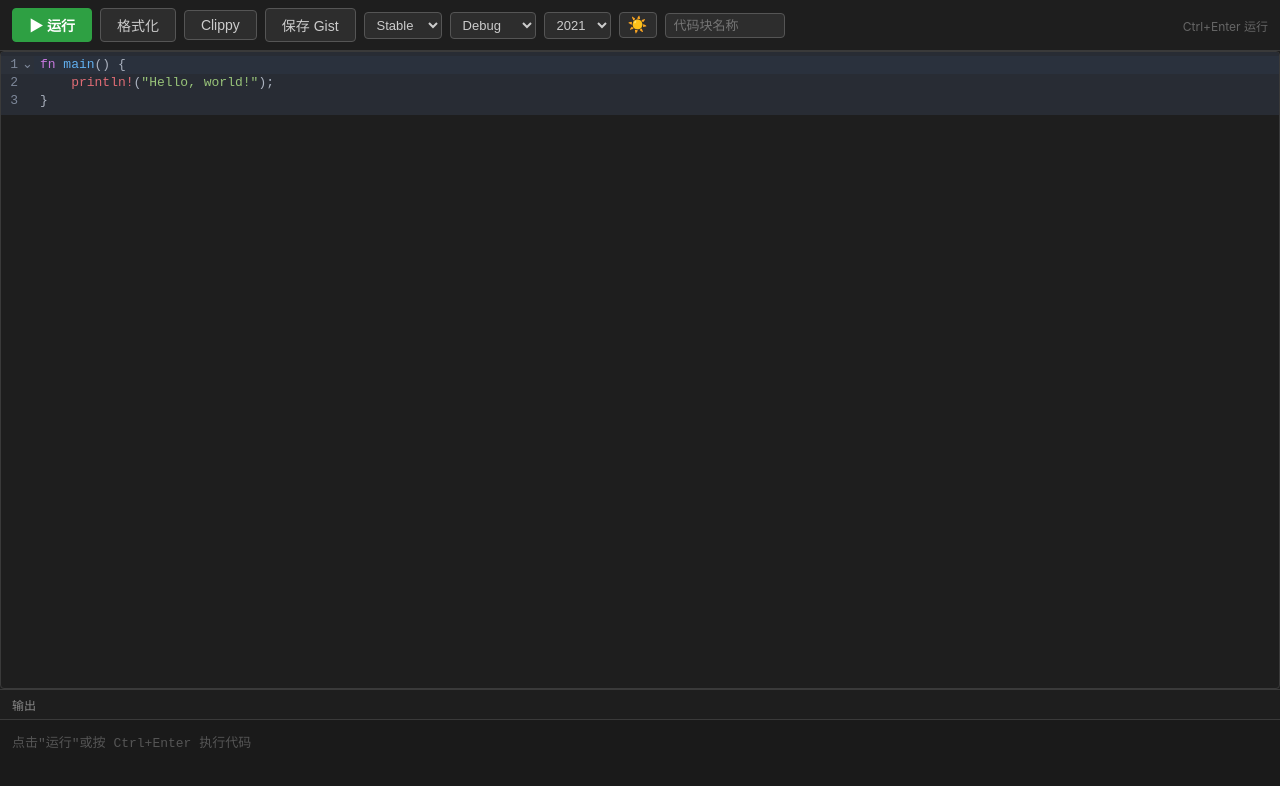
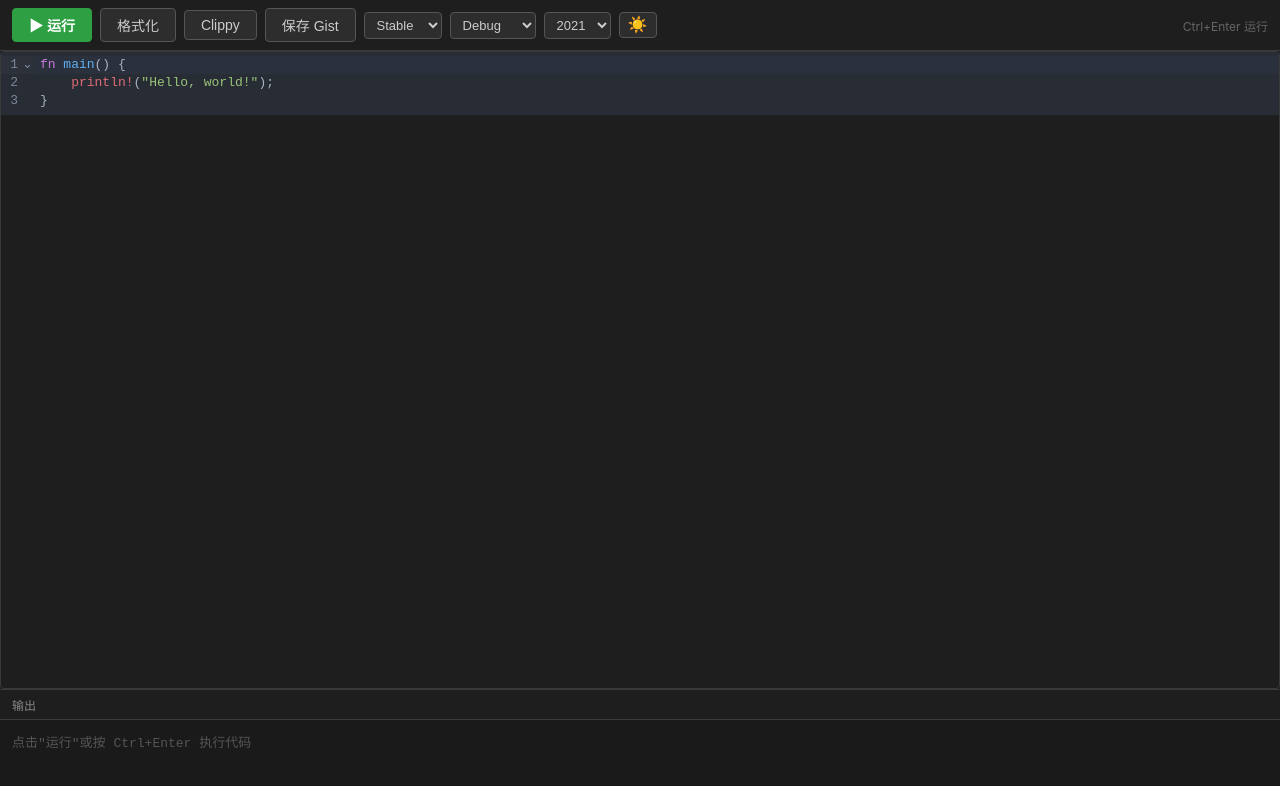
Before and after one commit to Wayne-lys/feishu-rust-playground, a Vue app: page / in a window 1280 px wide. Shown: the top 786 px of the page. Built offline with nearby package versions, Linux system fonts and the light colour scheme.

Commit message:
feat: use block query param for isolated editors

```diff
--- a/src/App.vue
+++ b/src/App.vue
@@ -4,10 +4,10 @@
       v-model:channel="channel"
       v-model:mode="mode"
       v-model:edition="edition"
-      v-model:blockName="blockName"
       :isRunning="isRunning"
       :isSaving="isSaving"
       :dark="isDark"
+      :blockId="blockId"
       @run="runCode"
       @format="formatCode"
       @clippy="clippyCode"
@@ -26,15 +26,15 @@ import Toolbar from './components/Toolbar.vue'
 import Output from './components/Output.vue'
 import { usePlayground } from './composables/usePlayground.js'
 import { useGist } from './composables/useGist.js'
+import { getBlockIdFromSearch, createScopedStorageKey } from './composables/playgroundIdentity.js'
 
 const params = new URLSearchParams(window.location.search)
-const BLOCK_NAME_KEY = 'feishu-rust-playground-block-name'
 const DEFAULT_CODE = `fn main() {\n    println!("Hello, world!");\n}`
 const PROXY_URL = import.meta.env.VITE_PROXY_URL || 'https://play.rust-lang.org'
+const blockId = getBlockIdFromSearch(window.location.search)
 
-const blockName = ref(localStorage.getItem(BLOCK_NAME_KEY) || '')
-const storageKey = computed(() => blockName.value ? `feishu-rust-playground-code-${blockName.value}` : 'feishu-rust-playground-code')
-const themeKey = computed(() => blockName.value ? `feishu-rust-playground-theme-${blockName.value}` : 'feishu-rust-playground-theme')
+const storageKey = computed(() => createScopedStorageKey('feishu-rust-playground-code', blockId))
+const themeKey = computed(() => createScopedStorageKey('feishu-rust-playground-theme', blockId))
 
 const code = ref(DEFAULT_CODE)
 const channel = ref('stable')
@@ -43,19 +43,16 @@ const edition = ref('2021')
 const isDark = ref(true)
 
 const { execute, format, clippy, output, error, isRunning } = usePlayground(PROXY_URL)
-const { saveToGist, loadFromGist, isSaving, gistError } = useGist()
+const { saveToGist, loadFromGist, isSaving } = useGist()
 
 onMounted(async () => {
-  // Restore theme
   const savedTheme = localStorage.getItem(themeKey.value)
   if (savedTheme) isDark.value = savedTheme === 'dark'
   applyTheme()
 
-  // Restore code
   const saved = localStorage.getItem(storageKey.value)
   if (saved) code.value = saved
 
-  // Load from gist URL param
   const gistId = params.get('gist')
   if (gistId) {
     const gistCode = await loadFromGist(gistId)
@@ -63,16 +60,8 @@ onMounted(async () => {
   }
 })
 
-// Save code when it changes
 watch(code, (val) => {
   localStorage.setItem(storageKey.value, val)
-})
-
-// When blockName changes, save it and load the corresponding code
-watch(blockName, (name) => {
-  localStorage.setItem(BLOCK_NAME_KEY, name)
-  const saved = localStorage.getItem(storageKey.value)
-  code.value = saved || DEFAULT_CODE
 })
 
 function toggleTheme() {
@@ -104,7 +93,7 @@ async function clippyCode() {
 
 async function saveGist() {
   const url = await saveToGist(code.value)
-  if (url) alert(`已保存！Gist 链接: ${url}`)
+  if (url) alert(`\u5df2\u4fdd\u5b58\uff01Gist \u94fe\u63a5: ${url}`)
 }
 </script>
 
--- a/src/components/Toolbar.vue
+++ b/src/components/Toolbar.vue
@@ -1,12 +1,12 @@
 <template>
   <div class="toolbar">
     <button class="btn btn-run" @click="$emit('run')" :disabled="isRunning">
-      {{ isRunning ? '运行中...' : '▶ 运行' }}
+      {{ isRunning ? runText.running : runText.idle }}
     </button>
-    <button class="btn" @click="$emit('format')" :disabled="isRunning">格式化</button>
+    <button class="btn" @click="$emit('format')" :disabled="isRunning">{{ formatText }}</button>
     <button class="btn" @click="$emit('clippy')" :disabled="isRunning">Clippy</button>
     <button class="btn" @click="$emit('save-gist')" :disabled="isSaving">
-      {{ isSaving ? '保存中...' : '保存 Gist' }}
+      {{ isSaving ? saveText.saving : saveText.idle }}
     </button>
 
     <select v-model="channelModel">
@@ -26,19 +26,15 @@
       <option value="2018">2018</option>
     </select>
 
-    <button class="btn btn-theme" @click="$emit('toggle-theme')" :title="dark ? '切换亮色' : '切换暗色'">
-      {{ dark ? '☀️' : '🌙' }}
+    <button class="btn btn-theme" @click="$emit('toggle-theme')" :title="dark ? lightTitle : darkTitle">
+      {{ dark ? sunIcon : moonIcon }}
     </button>
 
-    <input
-      class="block-name-input"
-      :value="blockName"
-      @change="$emit('update:blockName', $event.target.value.trim())"
-      placeholder="代码块名称"
-      title="给代码块起个名字，多个块的代码独立保存"
-    />
+    <span v-if="blockId" class="block-badge" :title="`block=${blockId}`">
+      #{{ blockId }}
+    </span>
 
-    <span class="shortcut-hint">Ctrl+Enter 运行</span>
+    <span class="shortcut-hint">{{ shortcutHint }}</span>
   </div>
 </template>
 
@@ -52,19 +48,38 @@ const props = defineProps({
   isRunning: { type: Boolean, default: false },
   isSaving: { type: Boolean, default: false },
   dark: { type: Boolean, default: true },
-  blockName: { type: String, default: '' }
+  blockId: { type: String, default: '' }
 })
 
-const emit = defineEmits(['run', 'format', 'clippy', 'save-gist', 'toggle-theme', 'update:channel', 'update:mode', 'update:edition', 'update:blockName'])
+const emit = defineEmits(['run', 'format', 'clippy', 'save-gist', 'toggle-theme', 'update:channel', 'update:mode', 'update:edition'])
+
+const runText = {
+  idle: '\u25b6 \u8fd0\u884c',
+  running: '\u8fd0\u884c\u4e2d...'
+}
+
+const saveText = {
+  idle: '\u4fdd\u5b58 Gist',
+  saving: '\u4fdd\u5b58\u4e2d...'
+}
+
+const formatText = '\u683c\u5f0f\u5316'
+const lightTitle = '\u5207\u6362\u4eae\u8272'
+const darkTitle = '\u5207\u6362\u6697\u8272'
+const shortcutHint = 'Ctrl+Enter \u8fd0\u884c'
+const sunIcon = '\u2600\ufe0f'
+const moonIcon = '\ud83c\udf19'
 
 const channelModel = computed({
   get: () => props.channel,
   set: (v) => emit('update:channel', v)
 })
+
 const modeModel = computed({
   get: () => props.mode,
   set: (v) => emit('update:mode', v)
 })
+
 const editionModel = computed({
   get: () => props.edition,
   set: (v) => emit('update:edition', v)
@@ -80,6 +95,7 @@ const editionModel = computed({
   background: var(--bg-toolbar);
   border-bottom: 1px solid var(--border);
 }
+
 .btn {
   padding: 6px 16px;
   border: 1px solid var(--border-btn);
@@ -89,29 +105,36 @@ const editionModel = computed({
   cursor: pointer;
   font-size: 14px;
 }
+
 .btn:hover { opacity: 0.8; }
 .btn:disabled { opacity: 0.5; cursor: not-allowed; }
+
 .btn-run {
   background: #2ea043;
   border-color: #2ea043;
   color: #fff;
   font-weight: bold;
 }
+
 .btn-run:hover { background: #3fb950; }
+
 .btn-theme {
   padding: 4px 8px;
   font-size: 16px;
   line-height: 1;
 }
-.block-name-input {
+
+.block-badge {
   padding: 4px 8px;
+  min-width: 48px;
+  border: 1px solid var(--border-btn);
+  border-radius: 4px;
   background: var(--bg-btn);
   color: var(--text);
-  border: 1px solid var(--border-btn);
-  border-radius: 4px;
   font-size: 13px;
-  width: 120px;
+  text-align: center;
 }
+
 select {
   padding: 4px 8px;
   background: var(--bg-btn);
@@ -120,6 +143,7 @@ select {
   border-radius: 4px;
   font-size: 13px;
 }
+
 .shortcut-hint {
   margin-left: auto;
   color: var(--text-hint);
--- /dev/null
+++ b/src/composables/playgroundIdentity.js
@@ -0,0 +1,8 @@
+export function getBlockIdFromSearch(search) {
+  const params = new URLSearchParams(search)
+  return params.get('block')?.trim() || ''
+}
+
+export function createScopedStorageKey(baseKey, blockId) {
+  return blockId ? `${baseKey}-${blockId}` : baseKey
+}
```
Also changed, not shown: 2 other files (tests, documents, lock files or other folders).
